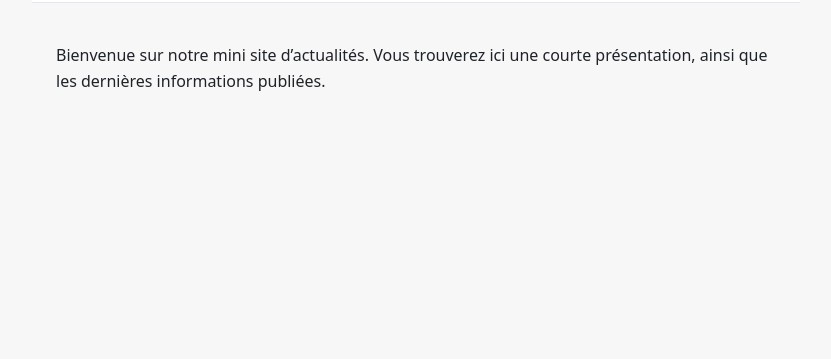
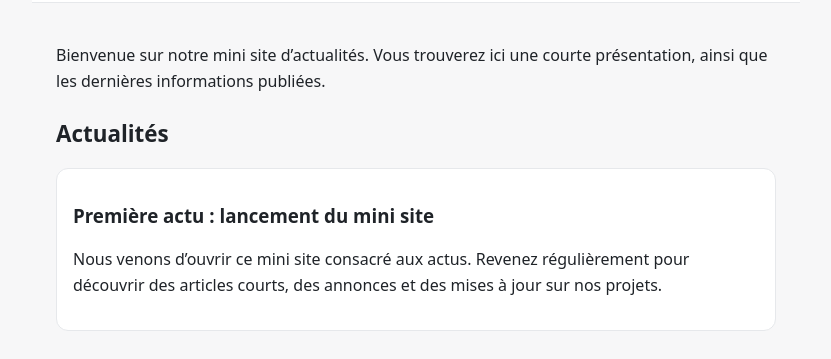
Before and after one commit to Guirw7/vibecoding-actu, a plain HTML site: page index.html in a window 1280 px wide. Shown: the part 85-444 px from the top of the page, without its empty margins (224-1055 px from the left). Drawn offline with Linux system fonts and the light colour scheme.

Commit message:
Ajoute la section Actualités avec un premier article

```diff
--- a/index.html
+++ b/index.html
@@ -6,12 +6,13 @@
     <title>Mini site – Actus</title>
     <meta name="description" content="Mini site d'actualités : présentation et dernières infos." />
     <style>
-        /* Optionnel : un tout petit style pour que ce soit propre */
         :root { font-family: system-ui, -apple-system, Segoe UI, Roboto, Arial, sans-serif; }
         body { margin: 0; background: #f7f7f8; color: #1f2328; }
         header, main { max-width: 720px; margin: 0 auto; padding: 24px; }
         header { background: white; border-bottom: 1px solid #e6e8eb; }
         h1 { margin: 0; font-size: 1.8rem; }
+        h2 { font-size: 1.4rem; margin-top: 1.5rem; }
+        article { background: #fff; border: 1px solid #e6e8eb; border-radius: 12px; padding: 16px; margin: 12px 0; }
         p { line-height: 1.6; }
     </style>
 </head>
@@ -26,8 +27,19 @@
         courte présentation, ainsi que les dernières informations publiées.
     </p>
 
-    <!-- Zone future : liste d’articles / cartes d’actus -->
-    <!-- <section id="actus"></section> -->
+    <!-- Section Actualités -->
+    <section id="actualites" aria-labelledby="titre-actus">
+        <h2 id="titre-actus">Actualités</h2>
+
+        <article>
+            <h3>Première actu : lancement du mini site</h3>
+            <p>
+                Nous venons d’ouvrir ce mini site consacré aux actus. Revenez
+                régulièrement pour découvrir des articles courts, des annonces et
+                des mises à jour sur nos projets.
+            </p>
+        </article>
+    </section>
 </main>
 </body>
 </html>
```
